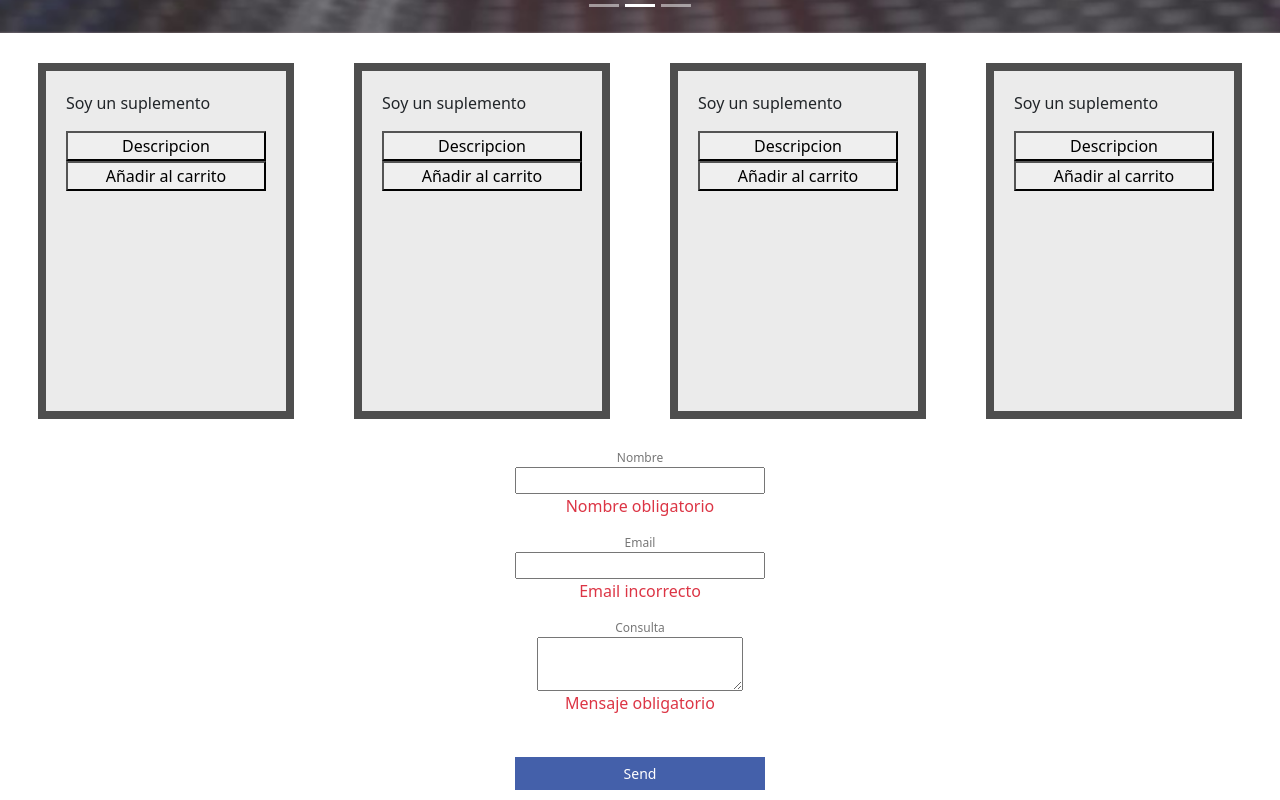
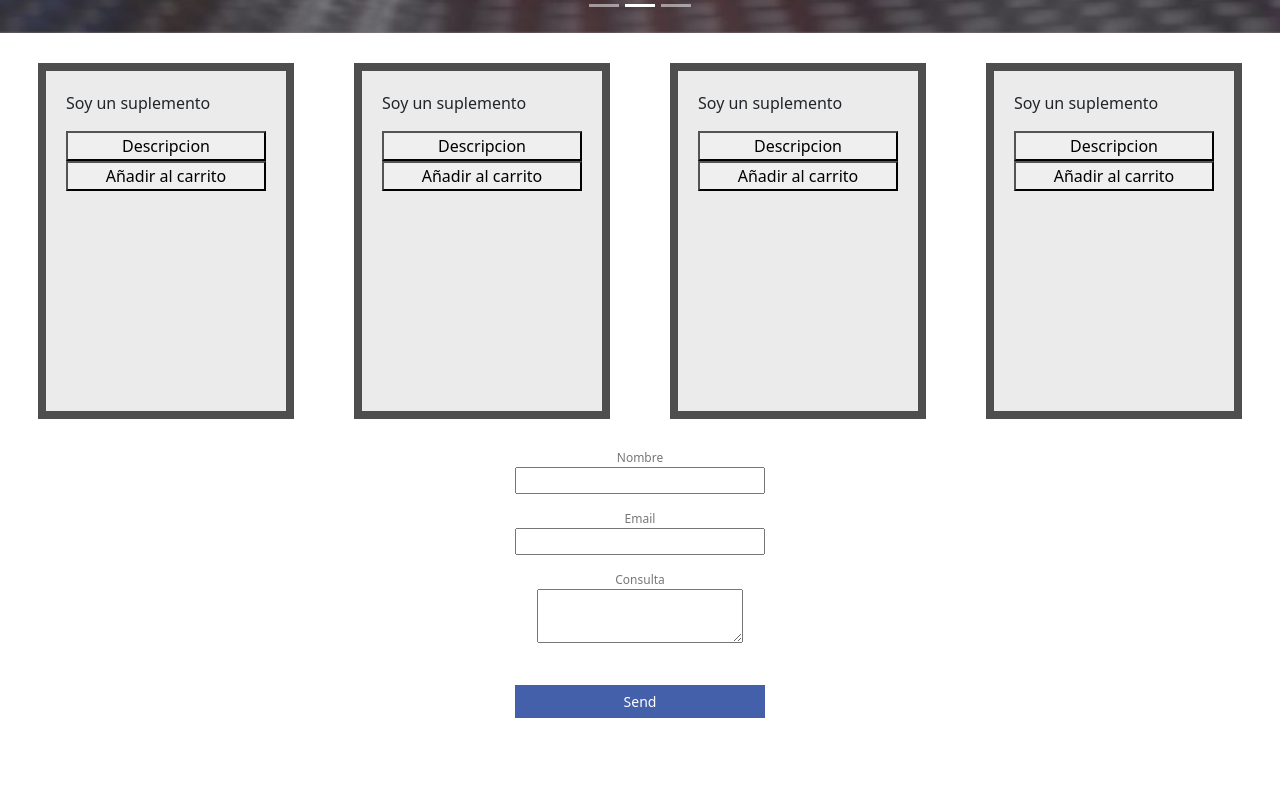
Before and after one commit to hermankraus/E-Commerce, a React (Create React App) app in the folder ecommerce/: page / in a window 1280 px wide. Shown: the part 1031-1831 px from the top of the page. After the commit the page ends 1759 px from the top, so only its background shows below. Built offline with nearby package versions, Linux system fonts and the light colour scheme.

Commit message:
feature 1- form validation

```diff
--- a/ecommerce/src/components/ProductRequest/ProductRequest.js
+++ b/ecommerce/src/components/ProductRequest/ProductRequest.js
@@ -8,15 +8,15 @@ const ProductRequest = () => {
   const emailRegexp = new RegExp(/[^@ \t\r\n]+@[^@ \t\r\n]+\.[^@ \t\r\n]+/);
 
   const [values, setValues] = useState({
+    name: undefined,
+    email: undefined,
+    msg: undefined,
+  });
+
+  const [errors, setErrors] = useState({
     name: "",
     email: "",
     msg: "",
-  });
-
-  const [errors, setErrors] = useState({
-    name: "Nombre obligatorio",
-    email: "Email incorrecto",
-    msg: "Mensaje obligatorio",
   });
 
   const formResultMessage = {
```
